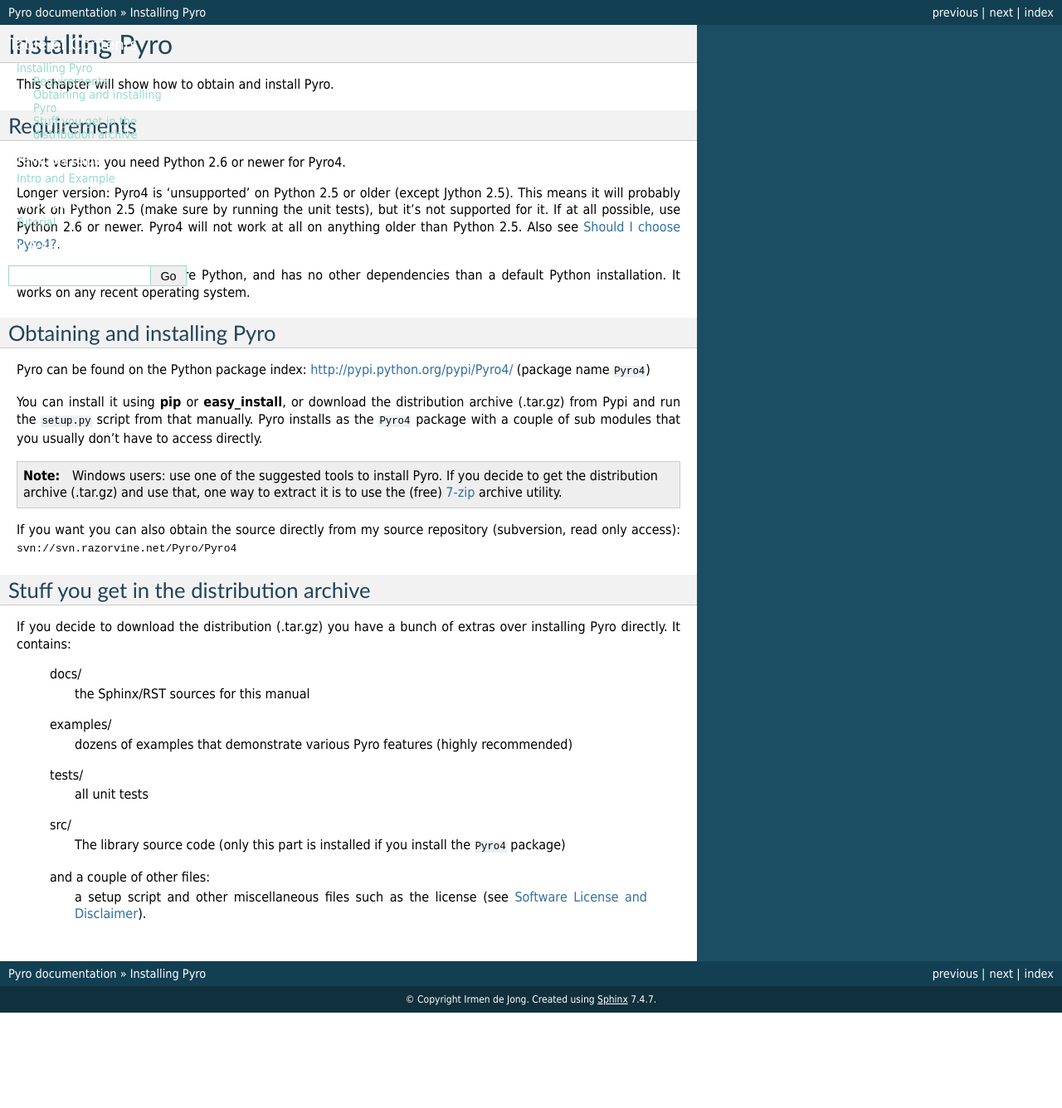
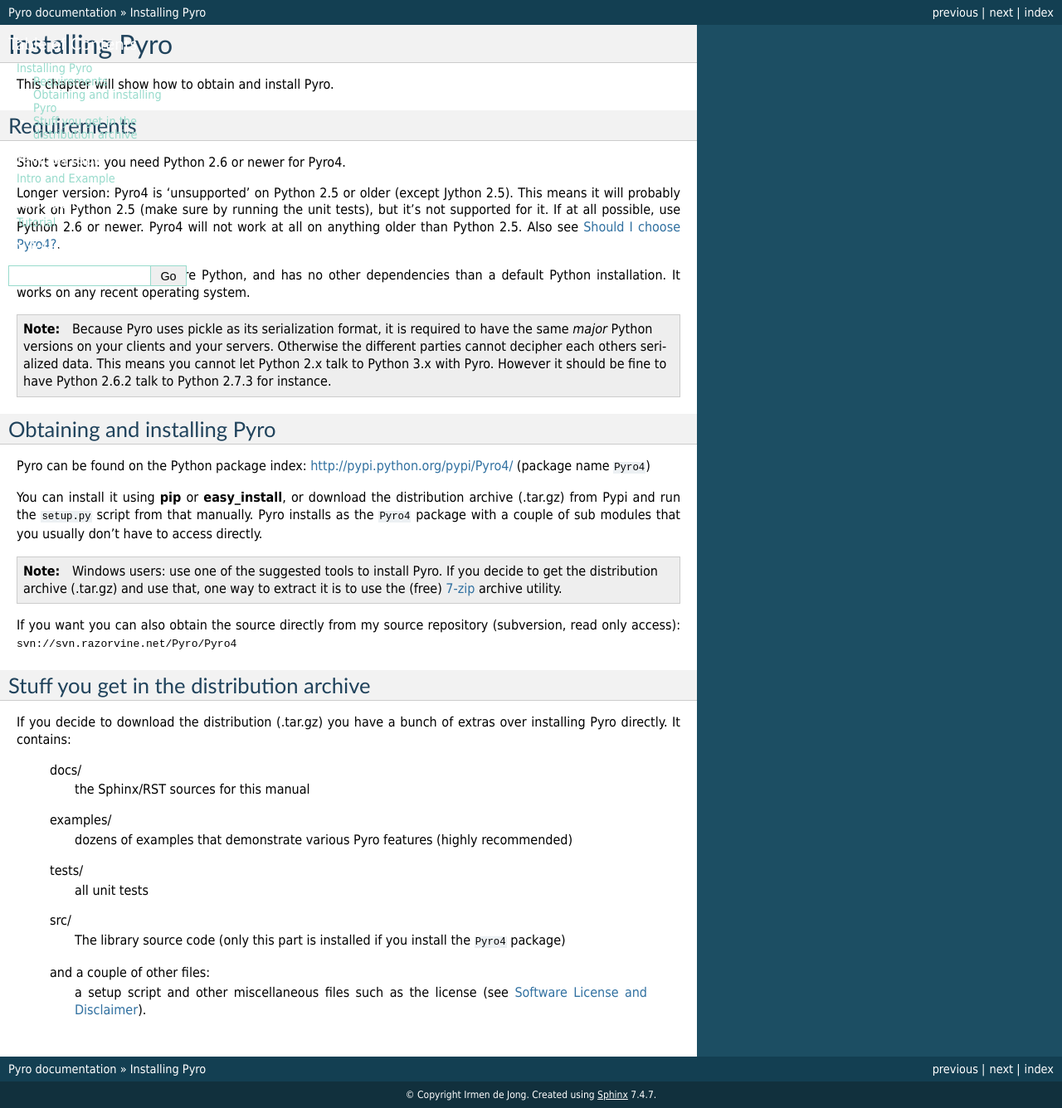
Before and after one commit to irmen/Pyro4, a Sphinx documentation site: the page built from docs/source/install.rst, in a window 1280 px wide. Shown: the whole page at 83% size. Built offline with Sphinx 7.4.7, drawn with Linux system fonts in a browser that asks for light colours; the version number could not be read and is left out; before the commit the page ends 1221 px from its top, so only the background shows below that.

Commit message:
docs about required python versions

```diff
--- a/TODO.txt
+++ b/TODO.txt
@@ -2,7 +2,6 @@
 
 - jython 2.5.3 hangs on testBClookup0000 in test_naming on Windows
 - remote flame console won't close in IronPython
-- documentation should point out that Python versions should match on server+client
 
 Ideas / TODO
 
--- a/docs/source/changelog.rst
+++ b/docs/source/changelog.rst
@@ -5,10 +5,11 @@
 **Pyro 4.17**
 
 - Fixed possible IndentationError problem with sending modules in Flame
-- Can now deal with exceptions that can't be serialized: they're raised as generic PyroError instead with appropriate message
+- Can now deal with exceptions that can't be serialized: they're raised as generic PyroError instead, with appropriate message
 - added new config item FLAME_ENABLED, to enable/disable the use of Pyro Flame on the server. Default is false (disabled).
 - Moved futures from core to new futures module. Code using Pyro4.Future will still work.
 - Added python version info to configuration dump
+- Made it more clear in the manual that you need to have the same major Python version on both sides
 
 
 **Pyro 4.16**
--- a/docs/source/install.rst
+++ b/docs/source/install.rst
@@ -13,9 +13,15 @@
 Python 2.6 or newer. Pyro4 will not work at all on anything older than Python 2.5.
 Also see :ref:`should-i-choose-pyro4`.
 
-
 Pyro is written in 100% pure Python, and has no other dependencies than a default Python installation.
 It works on any recent operating system.
+
+.. note::
+    Because Pyro uses pickle as its serialization format, it is required to have the same *major* Python versions
+    on your clients and your servers. Otherwise the different parties cannot decipher each others serialized data.
+    This means you cannot let Python 2.x talk to Python 3.x with Pyro. However
+    it should be fine to have Python 2.6.2 talk to Python 2.7.3 for instance.
+
 
 Obtaining and installing Pyro
 -----------------------------
```
Also changed, not shown: docs/source/tipstricks.rst (+9 -0 lines).
